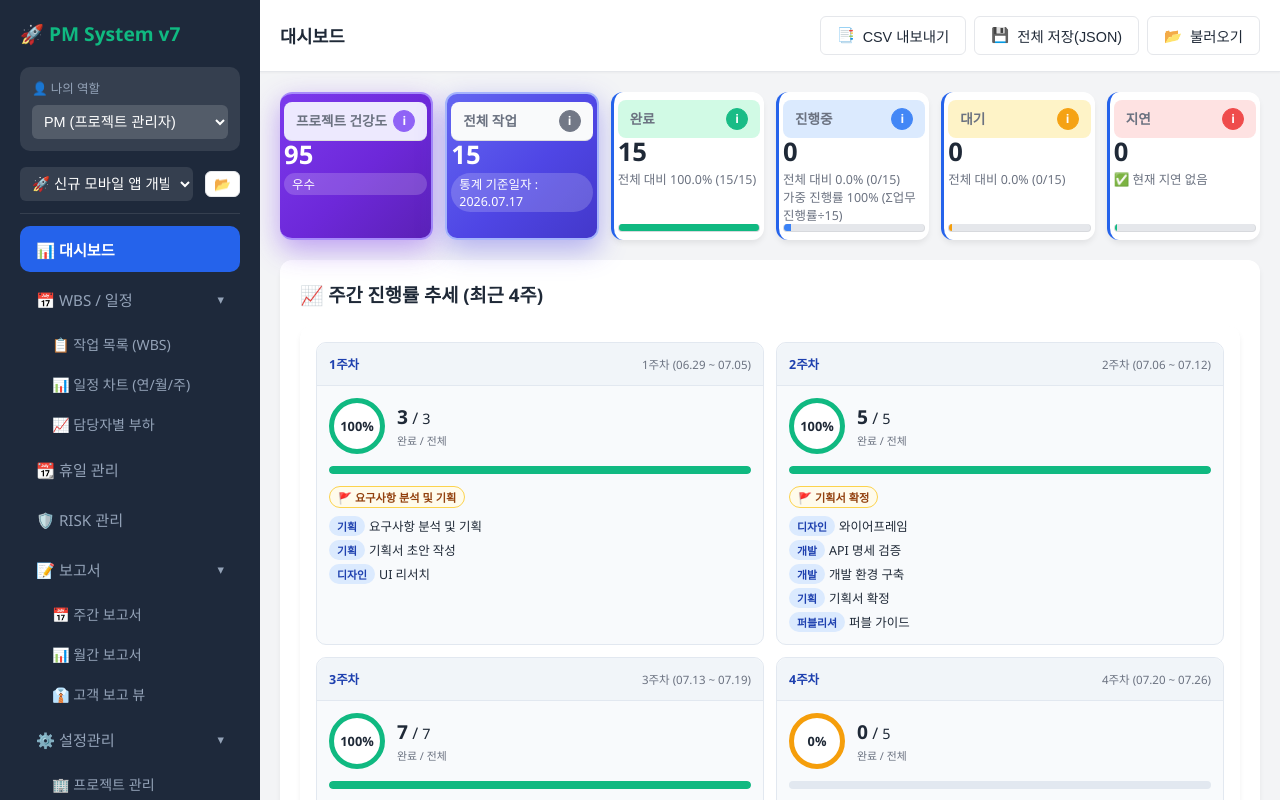
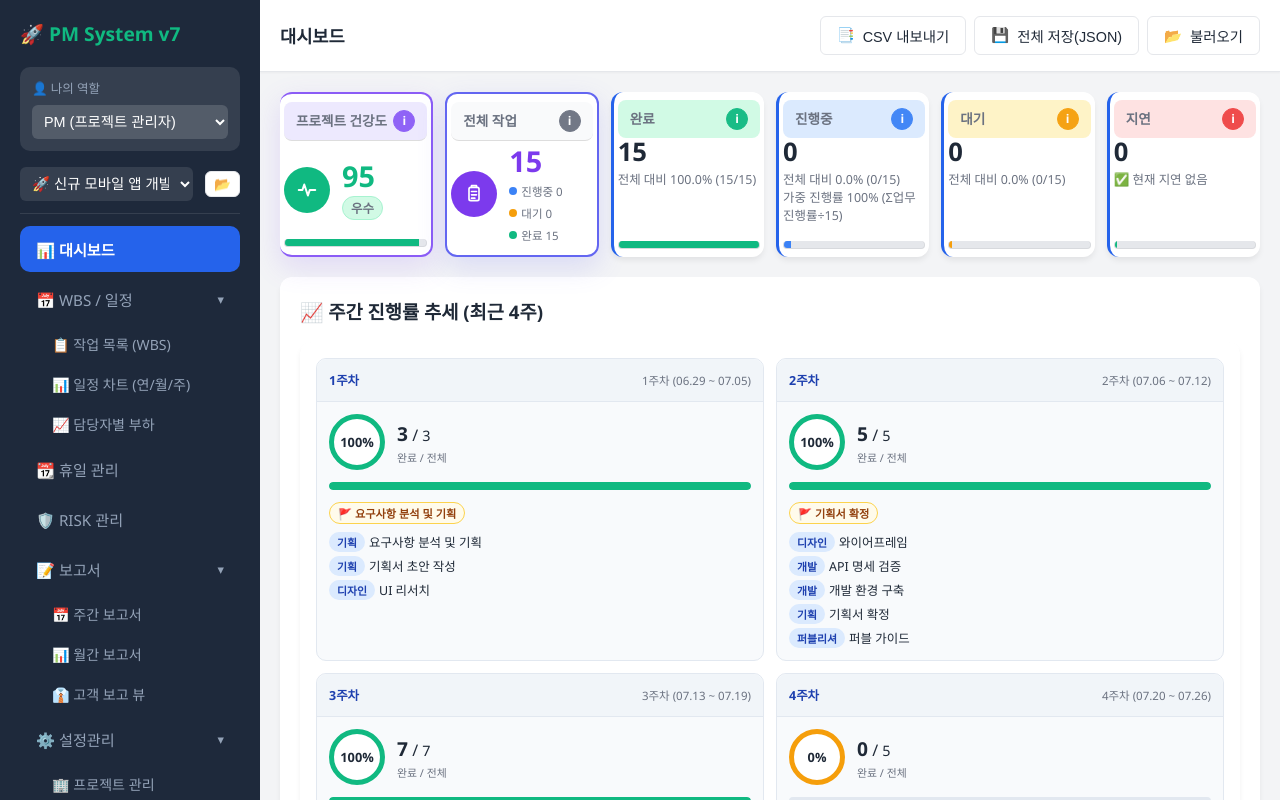
Before and after one commit to bkmfree/bkmfree.github.io, a website: page index.html in a window 1280 px wide. Drawn offline with Linux system fonts and the light colour scheme.

Commit message:
핵심 카드2(건강도·전체작업) 이미지 스타일 적용 - 원형 아이콘/프로그레스바/범례 추가

```diff
--- a/common/css/main.css
+++ b/common/css/main.css
@@ -297,27 +297,45 @@ body {
   flex-direction: column;
   position: relative;
 }
-/* 핵심 카드 차별화: 프로젝트 건강도 + 전체 작업 */
+/* 핵심 카드 차별화: 프로젝트 건강도(보라 테두리) + 전체 작업(인디고 테두리) */
 .stat-card.key-card {
-  background: linear-gradient(135deg, #7c3aed 0%, #6d28d9 55%, #5b21b6 100%);
-  border: 2px solid #a78bfa;
-  box-shadow: 0 10px 28px rgba(124, 58, 237, 0.45);
-}
-/* 카드2(전체 작업): 카드1(보라)과 구분되는 밝은 인디고 블루 */
+  background: var(--surface-elevated);
+  border: 2px solid #8b5cf6;
+  box-shadow: 0 10px 28px rgba(139, 92, 246, 0.18);
+}
+/* 카드2(전체 작업): 카드1(보라)과 구분되는 인디고 블루 테두리 */
 .stat-card.key-card.key-card-total {
-  background: linear-gradient(135deg, #6366f1 0%, #4f46e5 55%, #4338ca 100%);
-  border: 2px solid #a5b4fc;
-  box-shadow: 0 10px 28px rgba(79, 70, 229, 0.40);
-}
-.stat-card.key-card .stat-label { color: rgba(255, 255, 255, 0.92); }
-.stat-card.key-card .stat-value { color: #fff !important; }
-.stat-card.key-card .stat-sub { color: rgba(255, 255, 255, 0.85); }
-.stat-card.key-card .stat-sub.success {
-  background: rgba(255, 255, 255, 0.18);
-  color: #fff;
-}
-.stat-card.key-card .stat-label-row { color: #fff; }
+  border: 2px solid #6366f1;
+  box-shadow: 0 10px 28px rgba(99, 102, 241, 0.18);
+}
+/* 핵심 카드 내부 레이아웃: 원형 아이콘 + 콘텐츠 */
+.key-card-body { display: flex; align-items: center; gap: 12px; margin: 4px 0; flex: 1; min-width: 0; }
+.key-card-icon { width: 46px; height: 46px; border-radius: 50%; display: flex; align-items: center; justify-content: center; flex: 0 0 auto; }
+.key-card-icon.health-icon { background: #10b981; }
+.key-card-icon.total-icon { background: #7c3aed; }
+.key-card-main { display: flex; flex-direction: column; min-width: 0; }
+.stat-card.key-card .stat-label { color: var(--text-main); }
+.stat-card.key-card .stat-label-row { color: var(--text-main); }
+.stat-card.key-card .stat-value { color: var(--text-main); font-size: 1.8rem; line-height: 1.1; }
+.stat-card.key-card .health-value { color: #10b981; }
+.stat-card.key-card .total-value { color: #7c3aed; }
 .stat-card.key-card .stat-help-icon { color: #fff; }
+/* 양호 버튼형 라벨 */
+.stat-card.key-card .stat-sub.success { color: var(--text-sub); }
+.health-badge {
+  display: inline-block; width: fit-content; padding: 2px 12px;
+  border-radius: 999px; background: #ecfdf5; color: #059669;
+  border: 1px solid #a7f3d0; font-weight: 600; margin-top: 4px;
+}
+/* 범례 (진행중/대기/완료) */
+.legend { display: flex; flex-wrap: wrap; gap: 6px 10px; margin-top: 6px; font-size: 0.72rem; color: var(--text-sub); }
+.legend-item { display: inline-flex; align-items: center; gap: 4px; }
+.dot { width: 8px; height: 8px; border-radius: 50%; display: inline-block; flex: 0 0 auto; }
+.dot-progress { background: #3b82f6; }
+.dot-todo { background: #f59e0b; }
+.dot-done { background: #10b981; }
+/* 건강도 프로그레스바 */
+.health-progress { margin-top: auto; }
 .stat-card .stat-label {
   font-size: 0.8rem;
   color: inherit;
--- a/modules/dashboard/dashboard.js
+++ b/modules/dashboard/dashboard.js
@@ -70,8 +70,18 @@
                               <span class="stat-help-balloon" aria-hidden="true"><strong>프로젝트 건강도</strong><br/>100점 만점 (완료율·지연·리스크 반영)<br/>80↑ 우수 / 60↑ 양호 / 40↑ 주의 / 39↓ 위험<br/>기준일자: ${dateLabel}</span>
                             </div>
                         </div>
-                        <div class="stat-value">${healthScore}</div>
-                        <div class="stat-sub success">${healthLevel.label}</div>
+                        <div class="key-card-body">
+                            <div class="key-card-icon health-icon" aria-hidden="true">
+                                <svg viewBox="0 0 24 24" width="22" height="22" fill="none" stroke="#fff" stroke-width="2.2" stroke-linecap="round" stroke-linejoin="round"><path d="M3 12h4l2-6 4 12 2-6h6"/></svg>
+                            </div>
+                            <div class="key-card-main">
+                                <div class="stat-value health-value">${healthScore}</div>
+                                <div class="stat-sub success health-badge">${healthLevel.label}</div>
+                            </div>
+                        </div>
+                        <div class="progress-bar-outer health-progress" style="margin-top:auto;">
+                            <div class="progress-bar-inner" style="width:${healthScore}%; background:#10b981;"></div>
+                        </div>
                     </div>
 
                     <div class="stat-card key-card key-card-total" style="display:flex; flex-direction:column; min-height:130px;"">
@@ -82,8 +92,19 @@
                               <span class="stat-help-balloon" aria-hidden="true"><strong>전체 작업</strong><br/>지난주 작업 건수: ${total}<br/>기준일자: ${dateLabel}</span>
                             </div>
                         </div>
-                        <div class="stat-value">${total}</div>
-                        <div class="stat-sub success">통계 기준일자 : ${dateLabel}</div>
+                        <div class="key-card-body">
+                            <div class="key-card-icon total-icon" aria-hidden="true">
+                                <svg viewBox="0 0 24 24" width="20" height="20" fill="none" stroke="#fff" stroke-width="2" stroke-linecap="round" stroke-linejoin="round"><rect x="6" y="4" width="12" height="16" rx="2"/><path d="M9 4V2h6v2"/><path d="M9 9h6M9 13h6M9 17h4"/></svg>
+                            </div>
+                            <div class="key-card-main">
+                                <div class="stat-value total-value">${total}</div>
+                                <div class="legend">
+                                    <span class="legend-item"><i class="dot dot-progress"></i>진행중 ${inProgress}</span>
+                                    <span class="legend-item"><i class="dot dot-todo"></i>대기 ${notStarted}</span>
+                                    <span class="legend-item"><i class="dot dot-done"></i>완료 ${done}</span>
+                                </div>
+                            </div>
+                        </div>
                     </div>
                     <div class="stat-card" style="display:flex; flex-direction:column; min-height:130px;" done">
                         <div class="stat-label-row green-header">
```
